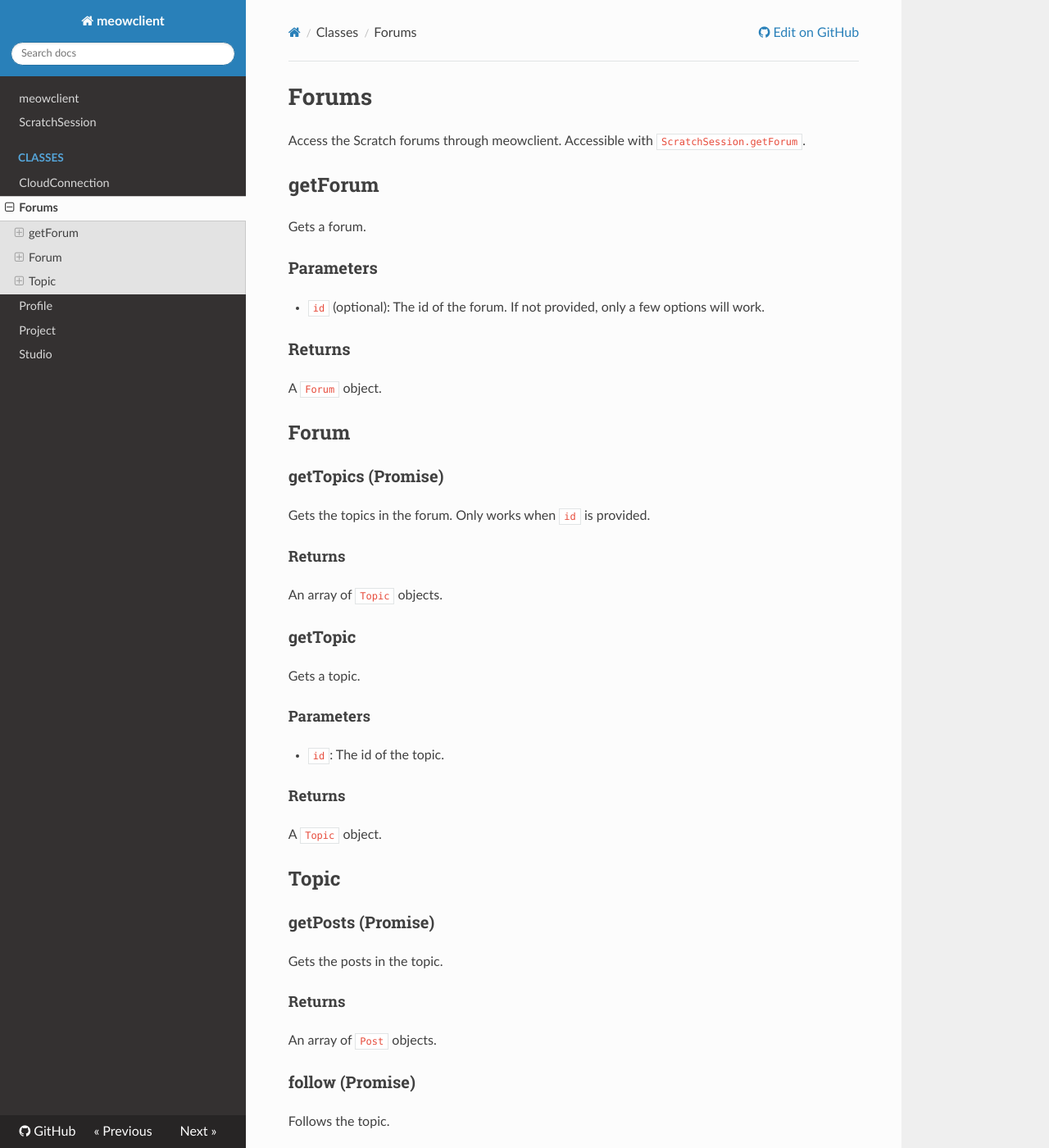
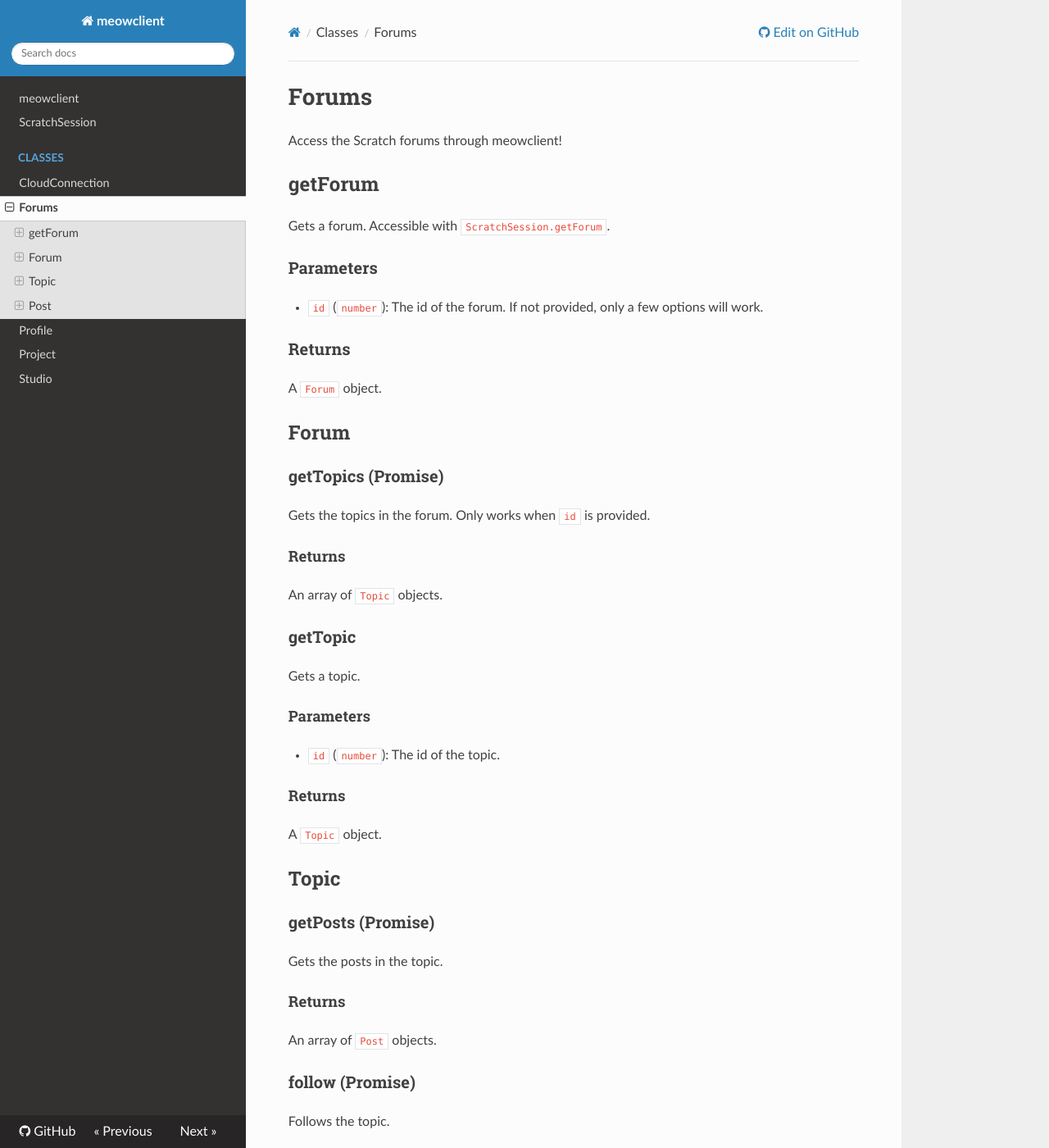
Before and after one commit to webdev03/meowclient, an MkDocs documentation site: the page built from docs/pages/classes/Forums.md, in a window 1280 px wide and 1400 px high. Shown: the whole window at 82% size. Built offline with MkDocs 1.6.1, drawn with Linux system fonts in a browser that asks for light colours; nearby versions of some CDN libraries; some of the changed text lies outside the part shown.

Commit message:
improve docs

```diff
--- a/docs/pages/classes/Forums.md
+++ b/docs/pages/classes/Forums.md
@@ -1,14 +1,14 @@
 # Forums
 
-Access the Scratch forums through meowclient. Accessible with `ScratchSession.getForum`.
+Access the Scratch forums through meowclient!
 
 ## getForum
 
-Gets a forum.
+Gets a forum. Accessible with `ScratchSession.getForum`.
 
 ### Parameters
 
-- `id` (optional): The id of the forum. If not provided, only a few options will work.
+- `id` (`number`): The id of the forum. If not provided, only a few options will work.
 
 ### Returns
 
@@ -30,7 +30,7 @@
 
 #### Parameters
 
-- `id`: The id of the topic.
+- `id` (`number`): The id of the topic.
 
 #### Returns
 
@@ -63,3 +63,19 @@
 
 A `Promise` that resolves to a number.
 **Note: This _will_ change in future updates!**
+
+## Post
+
+- `id` (`number`): The id of the post.
+- `author` (`string`): The author of the post.
+- `content` (`string`): The content of the post.
+- `parsableContent` (`HTMLElement`): Parsable content with `node-html-parser`.
+
+### edit (Promise)
+
+Edits the post.
+
+#### Returns
+
+A `Promise` that resolves to a number.
+**Note: This _will_ change in future updates!**
```
